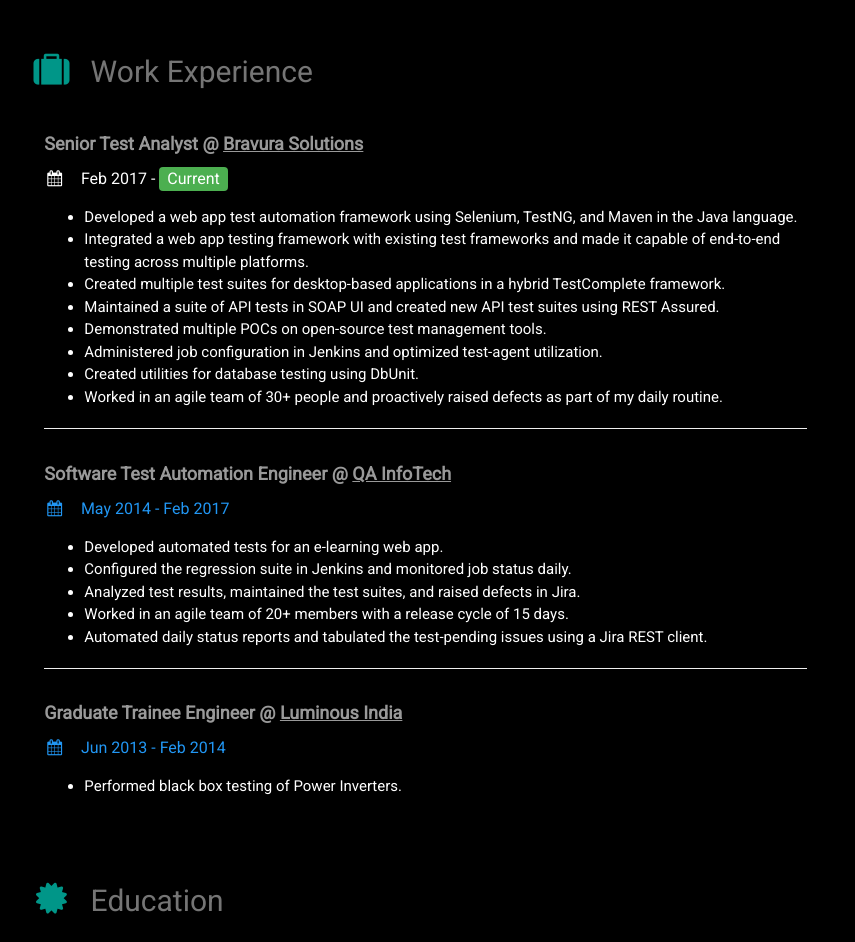
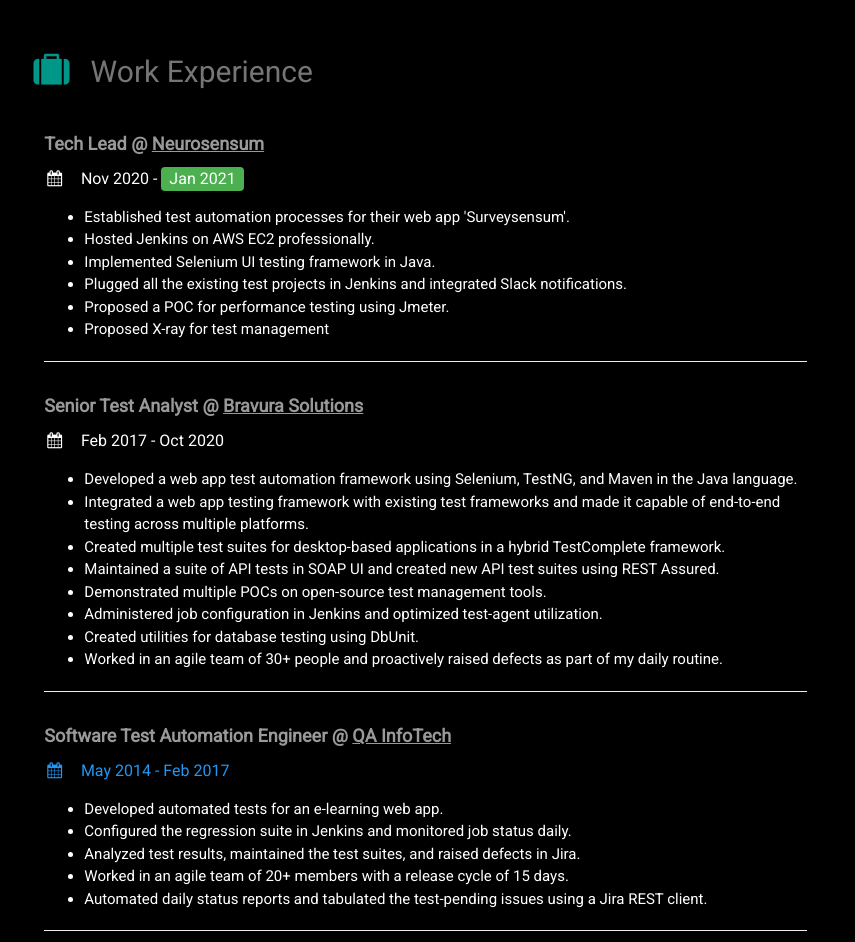
Before and after one commit to engineermanmohansingh/manmohan, a plain HTML site: page index.html in a window 1280 px wide. Shown: the part 640-1582 px from the top of the page, 425-1280 px from the left. Drawn offline with nearby package versions, Linux system fonts and the light colour scheme.

Commit message:
Added 3rd company details

```diff
--- a/index.html
+++ b/index.html
@@ -211,8 +211,21 @@ particlesJS("particles-js", particlesJSON)
       <div class="w3-container w3-card w3-black w3-margin-bottom">
         <h2 class="w3-text-grey w3-padding-16"><i class="fa fa-suitcase fa-fw w3-margin-right w3-xxlarge w3-text-teal"></i>Work Experience</h2>
         <div class="w3-container">
+          <h5 class="w3-opacity"><b>Tech Lead @ <a href = "https://neurosensum.com" >Neurosensum</a> </b></h5>
+          <h6 class="w3-text-white"><i class="fa fa-calendar fa-fw w3-margin-right"></i>Nov 2020 - <span class="w3-tag w3-green w3-round">Jan 2021</span></h6>
+          <ul>
+              <li>Established test automation processes for their web app 'Surveysensum'.</li>
+              <li>Hosted Jenkins on AWS EC2 professionally. </li>
+              <li>Implemented Selenium UI testing framework in Java.</li>
+              <li>Plugged all the existing test projects in Jenkins and integrated Slack notifications.</li>
+              <li>Proposed a POC for performance testing using Jmeter. </li>
+              <li>Proposed X-ray for test management</li>
+          </ul>
+          <hr>
+        </div>
+        <div class="w3-container">
           <h5 class="w3-opacity"><b>Senior Test Analyst @ <a href = "https://www.bravurasolutions.com" >Bravura Solutions</a> </b></h5>
-          <h6 class="w3-text-white"><i class="fa fa-calendar fa-fw w3-margin-right"></i>Feb 2017 - <span class="w3-tag w3-green w3-round">Current</span></h6>
+          <h6 class="w3-text-white"><i class="fa fa-calendar fa-fw w3-margin-right"></i>Feb 2017 - Oct 2020</h6>
           <ul>
               <li>Developed a web app test automation framework using Selenium, TestNG, and Maven in the Java language.</li>
               <li>Integrated a web app testing framework with existing test frameworks and made it capable of end-to-end testing across multiple platforms.</li>
```
Lines whose indentation alone changed are shown as unchanged.
